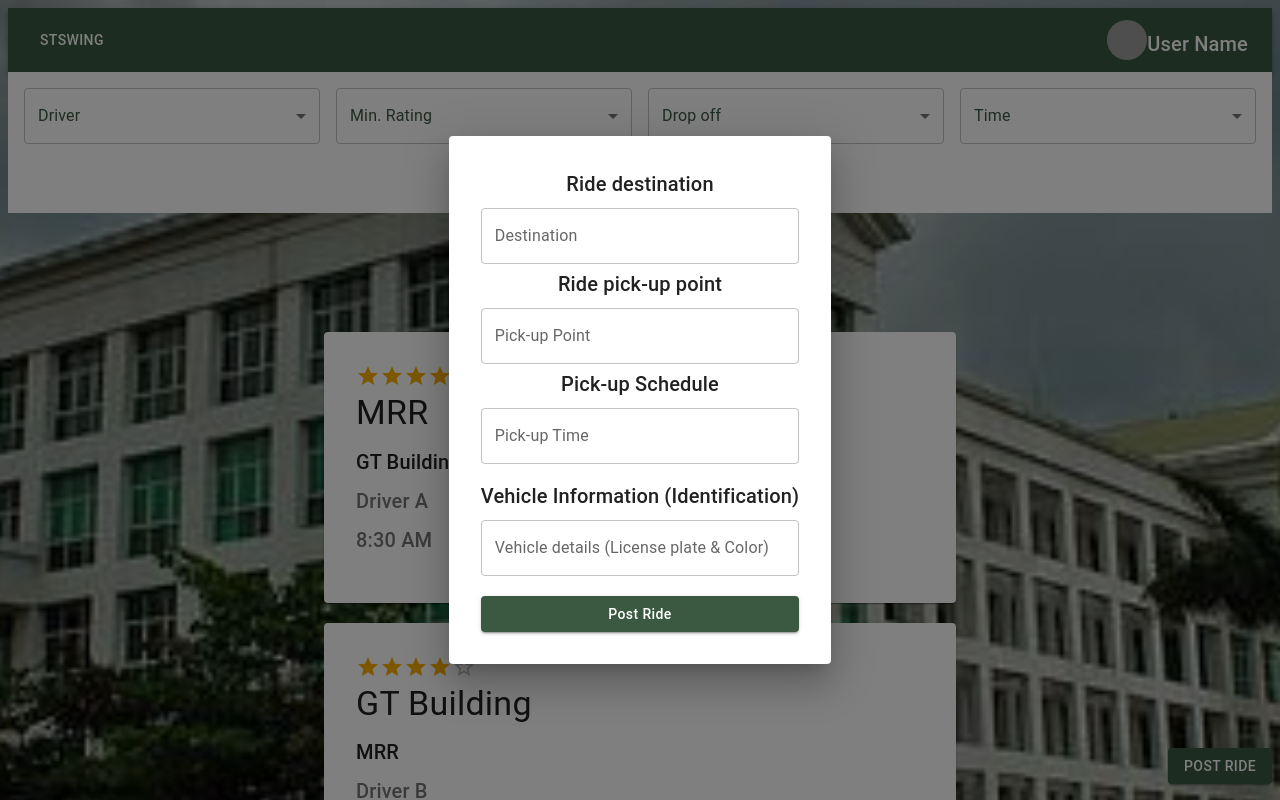
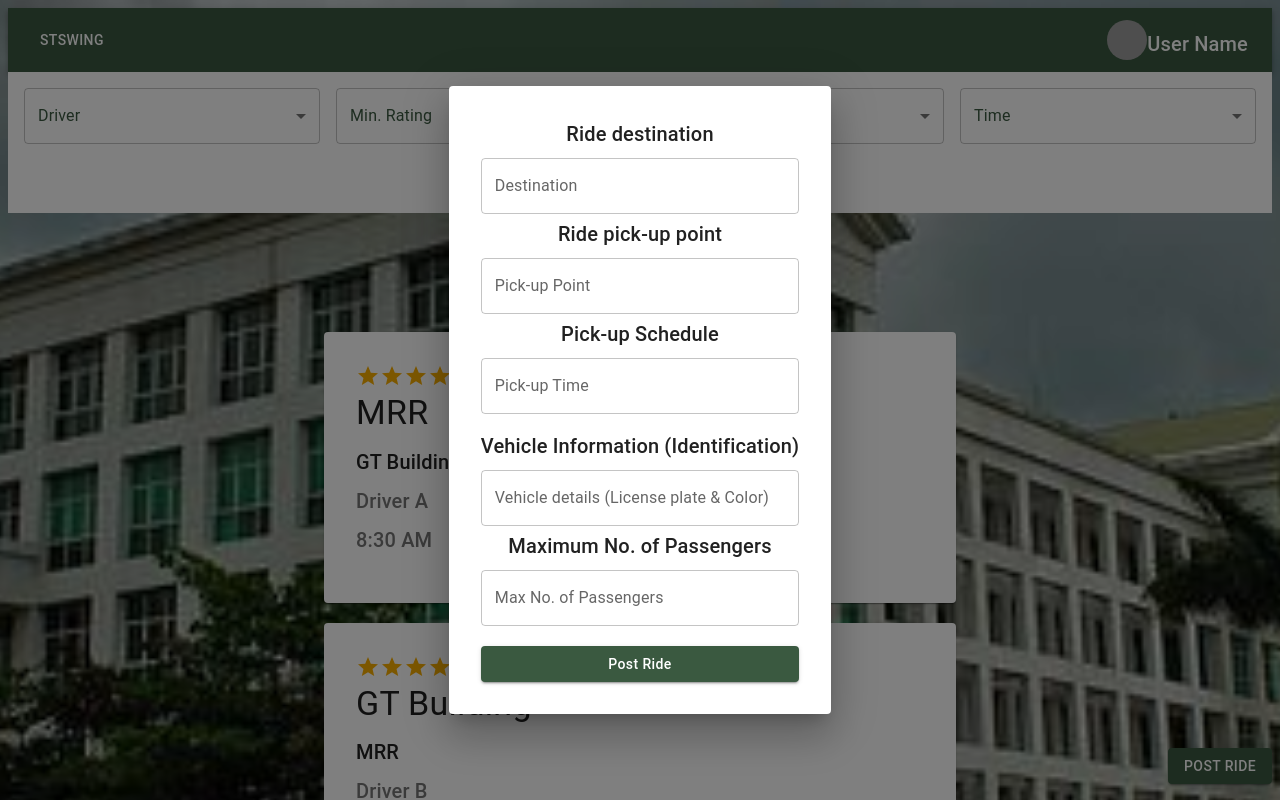
Before and after one commit to jeanneeugenie/STSWENG-XX23, a React (Create React App) app in the folder clientside/: page /homepage in a window 1280 px wide. Both pictures are taken after a click on the button "POST RIDE". Shown: the top 800 px of the page. Built offline with nearby package versions, Linux system fonts and the light colour scheme; grey boxes are pictures that could not be loaded.

Commit message:
Added passenger amount input in ride posting

```diff
--- a/clientside/src/pages/HomePage.js
+++ b/clientside/src/pages/HomePage.js
@@ -24,8 +24,8 @@ const HomePage = ({ isDriver }) => {
     const [bookedRide, setBookedRide] = useState(null);
 
     const tempData = [
-        { id: 1, driver: 'Driver A', rating: 5, pickupPoint: 'GT Building', destination: 'MRR', time: '8:30 AM', carDetails: 'ABC 1234, White Toyota Fortuner'},
-        { id: 2, driver: 'Driver B', rating: 4, pickupPoint: 'MRR', destination: 'GT Building', time: '10:30 AM', carDetails: 'DEF 5678, Black Isuzu D-Max'},
+        { id: 1, driver: 'Driver A', rating: 5, pickupPoint: 'GT Building', destination: 'MRR', time: '8:30 AM', carDetails: 'ABC 1234, White Toyota Fortuner', maxPass: 4},
+        { id: 2, driver: 'Driver B', rating: 4, pickupPoint: 'MRR', destination: 'GT Building', time: '10:30 AM', carDetails: 'DEF 5678, Black Isuzu D-Max', maxPass: 3},
     ];
 
     const filterRides = tempData.filter((ride) => {
@@ -55,7 +55,7 @@ const HomePage = ({ isDriver }) => {
     };
     const getRide = (rideDetails) => {
         setBookedRide(rideDetails);
-        alert(`You have booked the ride to ${rideDetails.destination}`);
+        //alert(`You have booked the ride to ${rideDetails.destination}`);
     };
     return (
 
@@ -64,7 +64,7 @@ const HomePage = ({ isDriver }) => {
             <div style={centeredContainer}>
                 {filterRides.map((ride) => (
                 <RidePostCard key={ride.id} rating = {ride.rating} destination = {ride.destination} pickupPoint = {ride.pickupPoint}
-                driver = {ride.driver} time = {ride.time} getRide={getRide} carDetails = {ride.carDetails}
+                driver = {ride.driver} time = {ride.time} getRide={getRide} carDetails = {ride.carDetails} maxPass = {ride.maxPass}
                 openRideDetails={() => openRideDetails(ride)}/>
                 ))}
             </div>
@@ -123,6 +123,16 @@ const HomePage = ({ isDriver }) => {
                     <TextField
                         fullWidth
                         label="Vehicle details (License plate & Color)"
+                        variant="outlined"
+                        margin="dense"
+                    />
+                    <Typography variant="h6">
+                        Maximum No. of Passengers
+                    </Typography>
+                    <TextField
+                        type="number"
+                        fullWidth
+                        label="Max No. of Passengers"
                         variant="outlined"
                         margin="dense"
                     />
```
